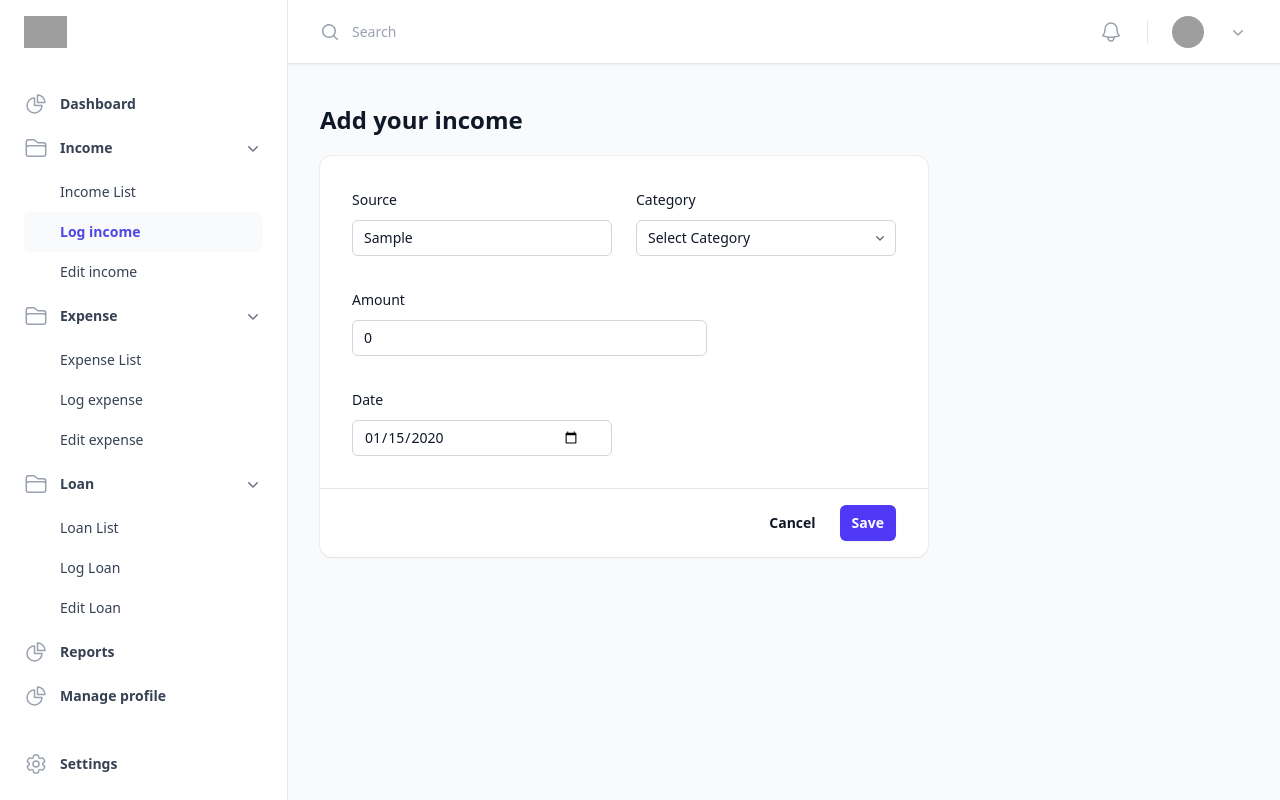
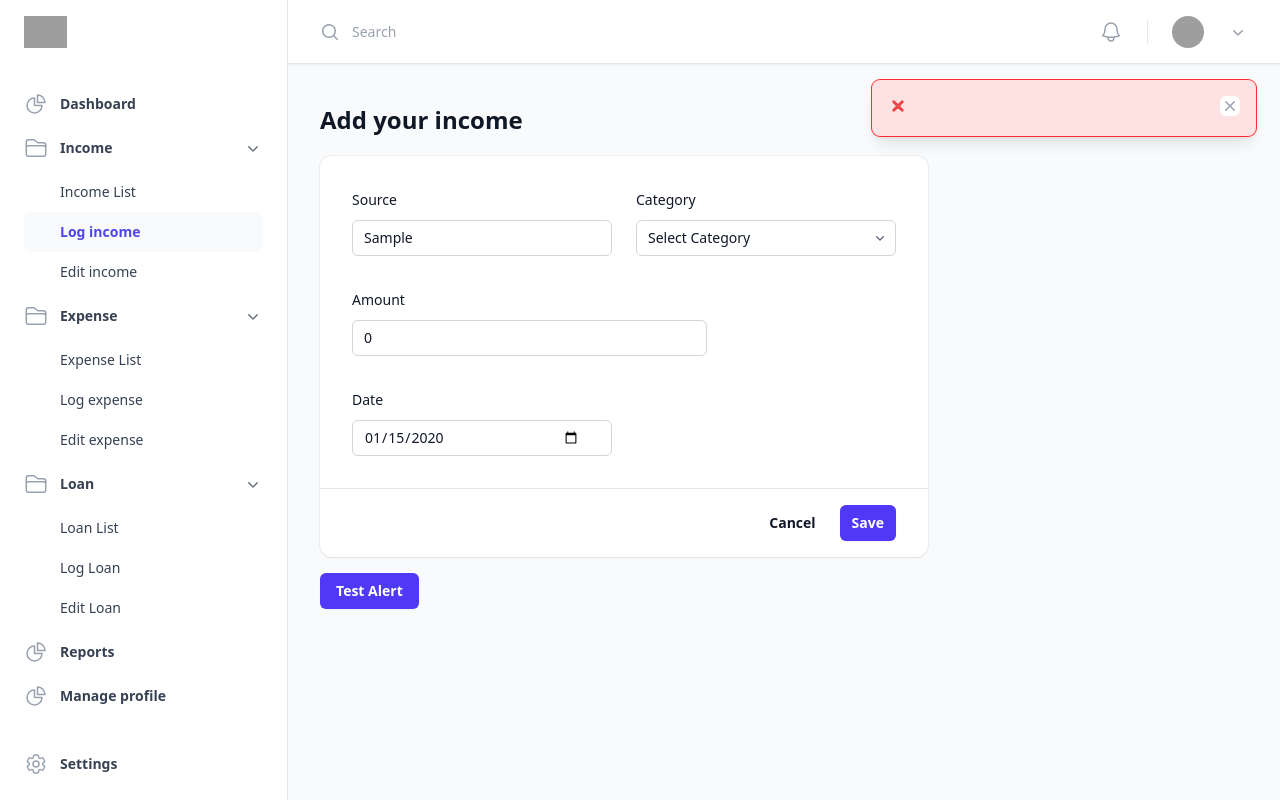
Before and after one commit to sam002696/financial-activity-app, an Angular app: page /income/log in a window 1280 px wide. Both pictures are taken after typing "Sample", "2020-01-15" into the empty fields and a click on the button "Save". Built offline with nearby package versions, Linux system fonts and the light colour scheme; no server answers; grey boxes are pictures that could not be loaded.

Commit message:
added custom alert for the app

```diff
--- a/angular.json
+++ b/angular.json
@@ -27,7 +27,8 @@
               }
             ],
             "styles": [
-              "src/styles.css"
+              "src/styles.css",
+              "node_modules/ngx-toastr/toastr.css"
             ],
             "scripts": []
           },
--- a/package.json
+++ b/package.json
@@ -10,7 +10,6 @@
   },
   "private": true,
   "dependencies": {
-    "@angular/animations": "^19.1.0",
     "@angular/common": "^19.1.0",
     "@angular/compiler": "^19.1.0",
     "@angular/core": "^19.1.0",
--- a/src/app/app.component.html
+++ b/src/app/app.component.html
@@ -1 +1,2 @@
 <router-outlet />
+<app-custom-alert></app-custom-alert>
--- a/src/app/app.component.ts
+++ b/src/app/app.component.ts
@@ -1,9 +1,10 @@
 import { Component } from '@angular/core';
 import { RouterOutlet } from '@angular/router';
+import { CustomAlertComponent } from "./pages/custom-alert/custom-alert.component";
 
 @Component({
   selector: 'app-root',
-  imports: [RouterOutlet],
+  imports: [RouterOutlet, CustomAlertComponent],
   templateUrl: './app.component.html',
   styleUrl: './app.component.css'
 })
--- /dev/null
+++ b/src/app/pages/custom-alert/custom-alert.component.css
@@ -0,0 +1,99 @@
+/* Transition settings */
+@keyframes slideIn {
+    from {
+      transform: translateY(20px);
+      opacity: 0;
+    }
+    to {
+      transform: translateY(0);
+      opacity: 1;
+    }
+  }
+
+  @keyframes slideOut {
+    from {
+      transform: translateY(0);
+      opacity: 1;
+    }
+    to {
+      transform: translateY(20px);
+      opacity: 0;
+    }
+  }
+
+  /* Default styles for the alert */
+  .pointer-events-none {
+    pointer-events: none;
+  }
+
+  .pointer-events-auto {
+    pointer-events: auto;
+  }
+
+  .size-6 {
+    width: 24px;
+    height: 24px;
+  }
+
+  .size-5 {
+    width: 20px;
+    height: 20px;
+  }
+
+  .ml-3 {
+    margin-left: 0.75rem;
+  }
+
+  .ml-4 {
+    margin-left: 1rem;
+  }
+
+  .p-4 {
+    padding: 1rem;
+  }
+
+  .rounded-lg {
+    border-radius: 0.5rem;
+  }
+
+  .text-gray-900 {
+    color: #1f2937;
+  }
+
+  .text-sm {
+    font-size: 0.875rem;
+  }
+
+  /* CSS for success and error styles */
+  .bg-green-100 {
+    background-color: #d1fae5;
+  }
+
+  .ring-green-500 {
+    border-color: #10b981;
+  }
+
+  .bg-red-100 {
+    background-color: #fee2e2;
+  }
+
+  .ring-red-500 {
+    border-color: #ef4444;
+  }
+
+  .text-green-400 {
+    color: #10b981;
+  }
+
+  .text-red-400 {
+    color: #ef4444;
+  }
+
+  /* Alert visible styles */
+  .toast {
+    animation: slideIn 0.3s ease-out forwards;
+  }
+
+  .toast-hide {
+    animation: slideOut 0.2s ease-in forwards;
+  }
--- /dev/null
+++ b/src/app/pages/custom-alert/custom-alert.component.html
@@ -0,0 +1,38 @@
+<!-- Global notification live region -->
+<div *ngIf="visible" aria-live="assertive" class="pointer-events-none fixed inset-0 flex items-end px-4 py-6 sm:items-start sm:p-6 mt-14">
+    <div class="flex w-full flex-col items-center space-y-4 sm:items-end ">
+      <!-- Notification panel with class binding for animation -->
+      <div
+        [ngClass]="{
+          'toast': visible,
+          'toast-hide': !visible,
+          'bg-green-100 ring-green-500': status === 'success',
+          'bg-red-100 ring-red-500': status === 'error'
+        }"
+        class="pointer-events-auto w-full max-w-sm overflow-hidden rounded-lg ring-1 shadow-lg">
+        <div class="p-4">
+          <div class="flex items-start">
+            <div class="shrink-0">
+              <svg *ngIf="status === 'success'" class="size-6 text-green-400" fill="none" viewBox="0 0 24 24" stroke-width="1.5" stroke="currentColor" aria-hidden="true">
+                <path stroke-linecap="round" stroke-linejoin="round" d="M9 12.75 11.25 15 15 9.75M21 12a9 9 0 1 1-18 0 9 9 0 0 1 18 0Z" />
+              </svg>
+              <svg *ngIf="status === 'error'" class="size-6 text-red-400" fill="none" viewBox="0 0 24 24" stroke-width="1.5" stroke="currentColor" aria-hidden="true">
+                <path stroke-linecap="round" stroke-linejoin="round" d="M6.28 5.22a.75.75 0 0 0-1.06 1.06L8.94 10l-3.72 3.72a.75.75 0 1 0 1.06 1.06L10 11.06l3.72 3.72a.75.75 0 1 0 1.06-1.06L11.06 10l3.72-3.72a.75.75 0 0 0-1.06-1.06L10 8.94 6.28 5.22Z" />
+              </svg>
+            </div>
+            <div class="ml-3 w-0 flex-1 pt-0.5">
+              <p class="text-sm font-medium text-gray-900">{{ message }}</p>
+            </div>
+            <div class="ml-4 flex shrink-0">
+              <button type="button" (click)="closeAlert()" class="inline-flex rounded-md bg-white text-gray-400 hover:text-gray-500">
+                <span class="sr-only">Close</span>
+                <svg class="size-5" viewBox="0 0 20 20" fill="currentColor" aria-hidden="true">
+                  <path d="M6.28 5.22a.75.75 0 0 0-1.06 1.06L8.94 10l-3.72 3.72a.75.75 0 1 0 1.06 1.06L10 11.06l3.72 3.72a.75.75 0 1 0 1.06-1.06L11.06 10l3.72-3.72a.75.75 0 0 0-1.06-1.06L10 8.94 6.28 5.22Z" />
+                </svg>
+              </button>
+            </div>
+          </div>
+        </div>
+      </div>
+    </div>
+  </div>
--- /dev/null
+++ b/src/app/pages/custom-alert/custom-alert.component.ts
@@ -0,0 +1,53 @@
+import { Component, OnInit, OnDestroy } from '@angular/core';
+import { GlobalAlertService } from '../../services/global-alert.service';
+import { CommonModule } from '@angular/common';
+
+@Component({
+  selector: 'app-custom-alert',
+  imports: [CommonModule],
+  templateUrl: './custom-alert.component.html',
+  styleUrls: ['./custom-alert.component.css']
+})
+export class CustomAlertComponent implements OnInit, OnDestroy {
+  message: string = ''; // Alert message
+  status: 'success' | 'error' | null = null; // Alert status
+  visible: boolean = false; // Control visibility
+  private alertTimeout: any; // To store timeout reference for clearing it on component destruction
+
+  constructor(private globalAlertService: GlobalAlertService) { }
+
+  ngOnInit(): void {
+    // Subscribe to the alert state from the service
+    this.globalAlertService.message$.subscribe(message => this.message = message);
+    this.globalAlertService.status$.subscribe(status => this.status = status);
+    this.globalAlertService.visible$.subscribe(visible => {
+      this.visible = visible;
+      // Automatically hide the alert after 5 seconds when it becomes visible
+      if (visible) {
+        this.startAlertTimeout();
+      }
+    });
+  }
+
+  ngOnDestroy(): void {
+    // Clear timeout when component is destroyed to avoid any memory leaks
+    if (this.alertTimeout) {
+      clearTimeout(this.alertTimeout);
+    }
+  }
+
+  // Start the timeout to hide the alert after 5 seconds
+  private startAlertTimeout() {
+    this.alertTimeout = setTimeout(() => {
+      this.closeAlert(); // Close the alert automatically after 5 seconds
+    }, 5000);
+  }
+
+  // Close the alert
+  closeAlert() {
+    this.globalAlertService.hideAlert(); // Hide the alert when closed
+    if (this.alertTimeout) {
+      clearTimeout(this.alertTimeout); // Clear timeout if the alert is manually closed
+    }
+  }
+}
--- a/src/app/pages/income/add-income/add-income.component.html
+++ b/src/app/pages/income/add-income/add-income.component.html
@@ -61,4 +61,11 @@
         </button>
       </div>
     </form>
+
+     <!-- Test Button for Alert -->
+     <button type="button" (click)="showTestAlert()" class="mt-4 rounded-md bg-indigo-600 px-4 py-2 text-sm font-semibold text-white shadow-xs hover:bg-indigo-500 focus-visible:outline-2 focus-visible:outline-offset-2 focus-visible:outline-indigo-600">
+      Test Alert
+    </button>
+
+
   </div>
--- a/src/app/pages/income/add-income/add-income.component.ts
+++ b/src/app/pages/income/add-income/add-income.component.ts
@@ -3,23 +3,25 @@ import { FormsModule } from '@angular/forms';
 import { addIncome, IApiResponseIncome } from '../../../model/income/income';
 import { IncomeService } from '../../../services/income.service';
 import { Router } from '@angular/router';
+import { CommonModule } from '@angular/common';
+import { GlobalAlertService } from '../../../services/global-alert.service';
 
 @Component({
   selector: 'app-add-income',
-  imports: [FormsModule],
+  imports: [FormsModule, CommonModule],
   templateUrl: './add-income.component.html',
   styleUrl: './add-income.component.css'
 })
 export class AddIncomeComponent {
 
   constructor(
-    private router: Router
+    private router: Router,
+    private incomeService: IncomeService,
+    private globalAlertService: GlobalAlertService // Inject the global alert service
   ) { }
 
   // Model for the form
   addIncome: addIncome = new addIncome();
-
-  incomeService = inject(IncomeService);
 
   // Form submission handler
   onSubmit() {
@@ -30,11 +32,15 @@ export class AddIncomeComponent {
     this.incomeService.createNewIncome(incomeData).subscribe((res: IApiResponseIncome) => {
       console.log('Response', res);
       if (res.status === 'success') {
-        alert(res.message);
+        this.globalAlertService.showAlert(res.message, 'success');
         this.router.navigate(['/income/list']);
       }
+    }, error => {
+      this.globalAlertService.showAlert(error.error.message, 'error');
+    });
+  }
 
-    });
-
+  showTestAlert() {
+    this.globalAlertService.showAlert('This is a test alert!', 'error');
   }
 }
--- /dev/null
+++ b/src/app/services/global-alert.service.ts
@@ -0,0 +1,30 @@
+import { Injectable } from '@angular/core';
+import { BehaviorSubject } from 'rxjs';
+
+@Injectable({
+    providedIn: 'root',
+})
+export class GlobalAlertService {
+    private messageSource = new BehaviorSubject<string>(''); // Default empty message
+    private statusSource = new BehaviorSubject<'success' | 'error' | null>(null); // Default to null
+    private visibleSource = new BehaviorSubject<boolean>(false); // Default to hidden
+
+    // Observable for message
+    message$ = this.messageSource.asObservable();
+    // Observable for status (success or error)
+    status$ = this.statusSource.asObservable();
+    // Observable for visibility
+    visible$ = this.visibleSource.asObservable();
+
+    // Set the alert message, status and visibility
+    showAlert(message: string, status: 'success' | 'error') {
+        this.messageSource.next(message);
+        this.statusSource.next(status);
+        this.visibleSource.next(true);
+    }
+
+    // Hide the alert
+    hideAlert() {
+        this.visibleSource.next(false);
+    }
+}
```
Also changed, not shown: 2 other files (tests, documents, lock files or other folders).
